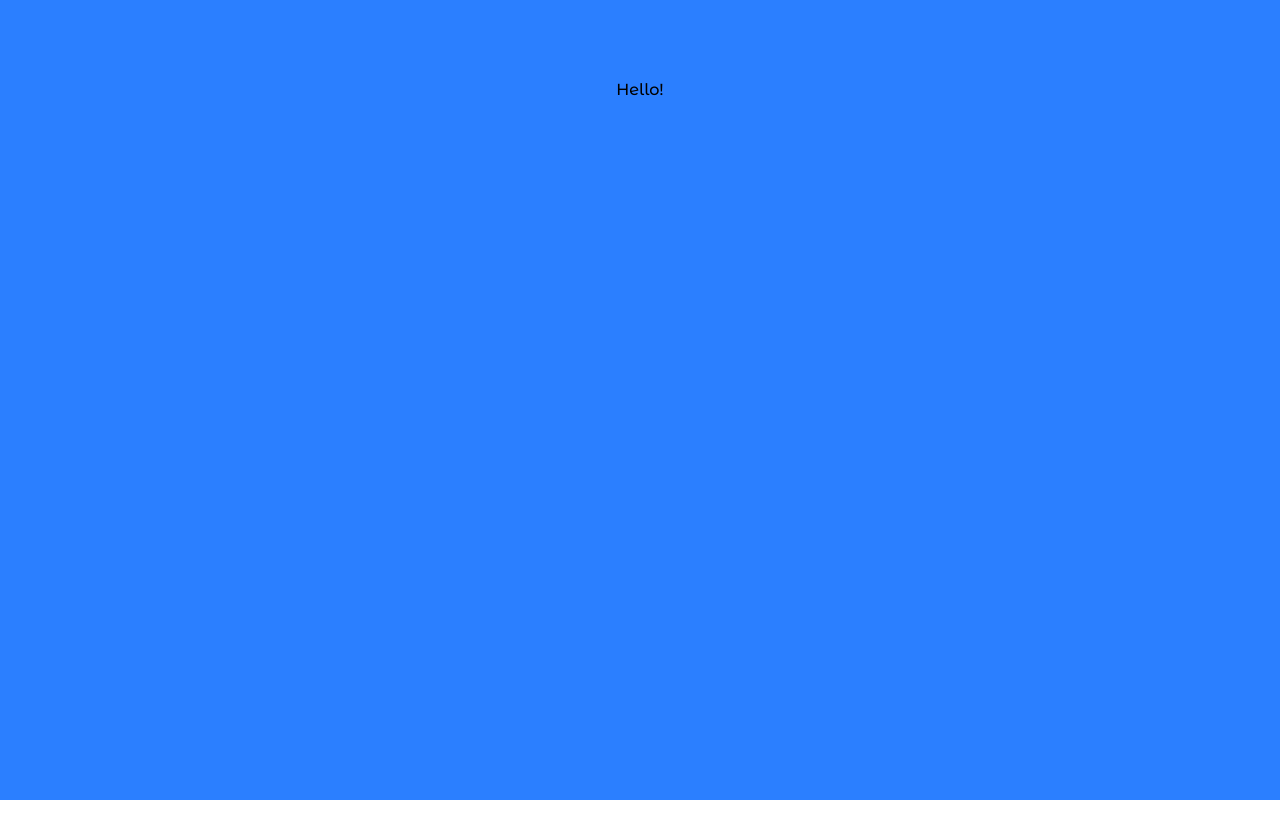
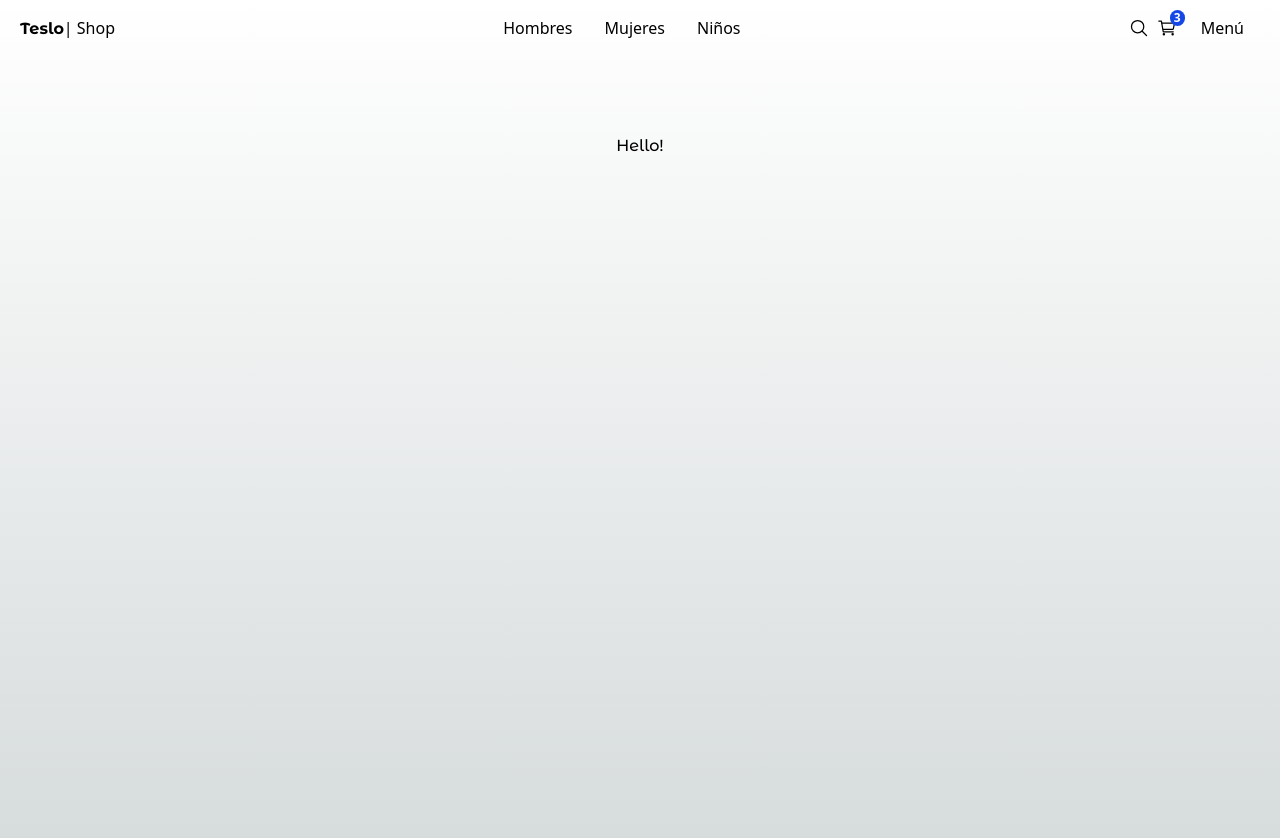
Before and after one commit to klich1984/teslo-shop-next, a Next.js app: page / in a window 1280 px wide. Shown: the top 838 px of the page. Before the commit the page ends 800 px from the top, so only its background shows below. Built offline with nearby package versions, Linux system fonts and the light colour scheme.

Commit message:
feat: Add Top menu component and install react-icons devDependencies

```diff
--- a/src/app/(shop)/layout.tsx
+++ b/src/app/(shop)/layout.tsx
@@ -1,3 +1,10 @@
+import { TopMenu } from '@/components'
+
 export default function ShopLayout({ children }: { children: React.ReactNode }) {
-  return <main className='min-h-screen bg-blue-500'>{children}</main>
+  return (
+    <main className='min-h-screen'>
+      <TopMenu />
+      {children}
+    </main>
+  )
 }
--- a/src/components/index.ts
+++ b/src/components/index.ts
@@ -0,0 +1 @@
+export * from './ui/top-menu/TopMenu'
--- /dev/null
+++ b/src/components/ui/top-menu/TopMenu.tsx
@@ -0,0 +1,50 @@
+import { titleFont } from '@/config/fonts'
+import Link from 'next/link'
+import { IoCartOutline, IoSearchOutline } from 'react-icons/io5'
+
+export const TopMenu = () => {
+  return (
+    <nav className='flex px-5 justify-between items-center w-full'>
+      {/* Logo */}
+      <div>
+        <Link href={'/'}>
+          <span className={`${titleFont.className} antialiased font-bold`}>Teslo</span>
+          <span>| Shop</span>
+        </Link>
+      </div>
+
+      {/* Center Menu */}
+      <div className='hidden sm:block'>
+        <Link className='m-2 p-2 rounded-md hover:bg-gray-100' href='/category/men'>
+          Hombres
+        </Link>
+        <Link className='m-2 p-2 rounded-md hover:bg-gray-100' href='/category/women'>
+          Mujeres
+        </Link>
+        <Link className='m-2 p-2 rounded-md hover:bg-gray-100' href='/category/kids'>
+          Niños
+        </Link>
+      </div>
+
+      {/* Search, Cart, Menu */}
+      <div className='flex items-center gap-2'>
+        <Link href={'/search'}>
+          <IoSearchOutline className='w-5 h-5' />
+        </Link>
+
+        <Link href={'/cart'}>
+          <div className='relative'>
+            <span className='absolute text-xs rounded-full px-1 font-bold -top-2 -right-2 bg-blue-700 text-white'>
+              3
+            </span>
+            <IoCartOutline className='w-5 h-5' />
+          </div>
+        </Link>
+
+        <button className='m-2 p-2 rounded-md transition-all hover:bg-gray-100'>
+          Menú
+        </button>
+      </div>
+    </nav>
+  )
+}
```
Also changed, not shown: package.json (+6 -5 lines), 1 other file (tests, documents, lock files or other folders).
